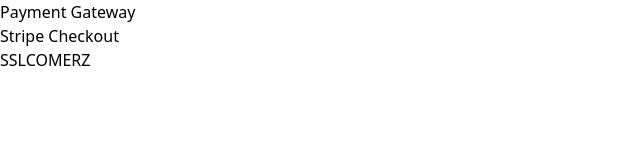
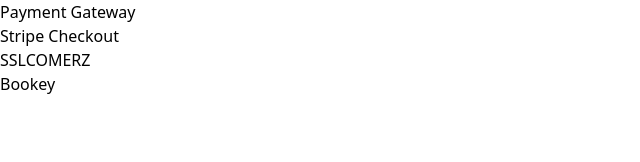
Before and after one commit to masum184e/payment_gateway, a React (Vite) app in the folder frontend/: page / in a window 1280 px wide. Shown: the top 162 px of the page, without its empty margins (0-640 px from the left). Built offline with nearby package versions, Linux system fonts and the light colour scheme.

Commit message:
bookey added

```diff
--- a/frontend/src/components/NavBar.jsx
+++ b/frontend/src/components/NavBar.jsx
@@ -10,6 +10,7 @@
         <ul className="flex gap-4 items-center">
           <li className="text-xl text-white font-semibold"><NavLink className={({ isActive }) => isActive ? "text-[#FF444A]" : ""} to="/stripe-checkout">Stripe Checkout</NavLink></li>
           <li className="text-xl text-white font-semibold"><NavLink className={({ isActive }) => isActive ? "text-[#FF444A]" : ""} to="/sslcomerz">SSLCOMERZ</NavLink></li>
+          <li className="text-xl text-white font-semibold"><NavLink className={({ isActive }) => isActive ? "text-[#FF444A]" : ""} to="/bookey">Bookey</NavLink></li>
         </ul>
       </div>
     </nav>
```
